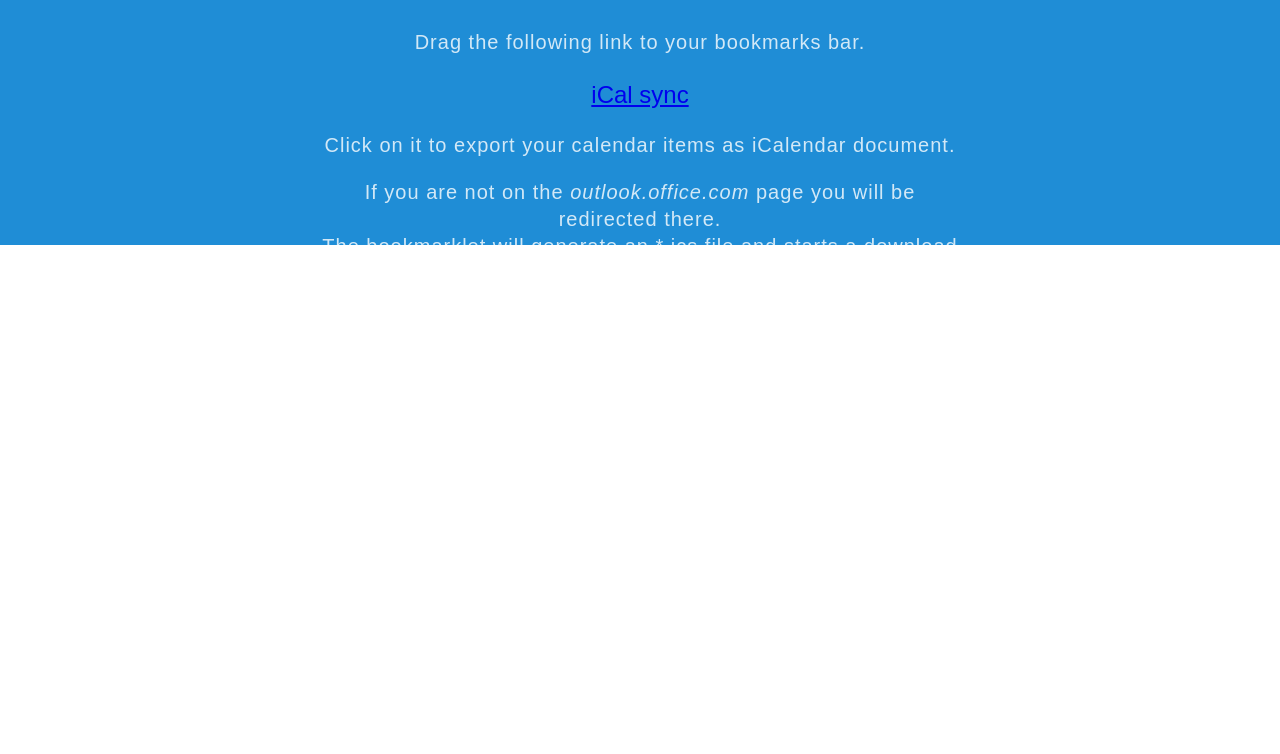
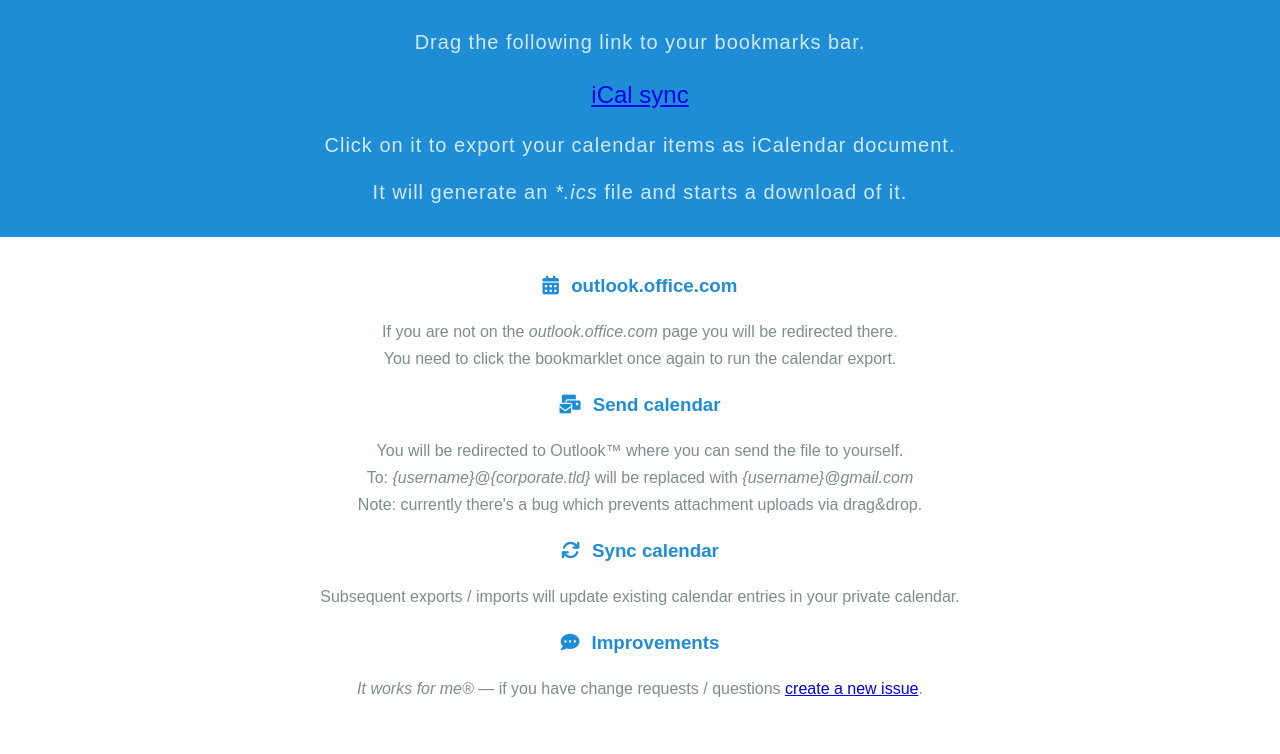
Before and after one commit to evo42/Office365-Outlook-Teams-iCalendar-sync, a website: page docs/index.htm in a window 1280 px wide. Shown: the part 459-1213 px from the top of the page. Before the commit the page ends 800 px from the top, so only its background shows below. Drawn offline with nearby package versions, Linux system fonts and the light colour scheme.

Commit message:
improve docs

```diff
--- a/docs/index.htm
+++ b/docs/index.htm
@@ -9,7 +9,7 @@
         <link rel="stylesheet" href="https://cdn.jsdelivr.net/npm/purecss@3.0.0/build/pure-min.css"
             integrity="sha384-X38yfunGUhNzHpBaEBsWLO+A0HDYOQi8ufWDkZ0k9e0eXz/tH3II7uKZ9msv++Ls" crossorigin="anonymous">
 
-        <link rel="stylesheet" href="https://netdna.bootstrapcdn.com/font-awesome/4.0.3/css/font-awesome.css">
+        <link rel="stylesheet" href="https://cdnjs.cloudflare.com/ajax/libs/font-awesome/6.2.1/css/all.min.css">
         <link rel="stylesheet" href="./style.css">
     </head>
     <body>
@@ -27,7 +27,7 @@
 
         <div class="splash-container">
             <div class="splash">
-                <h1 class="splash-head">Office365™ calendar sync</h1>
+                <h1 class="splash-head">Office365™ calendar&nbsp;sync</h1>
                 <p class="splash-subhead">
                     Drag the following link to your bookmarks bar.
                 </p>
@@ -40,19 +40,42 @@
                     Click on it to export your calendar items as iCalendar document.
                 </p>
                 <p class="splash-subhead">
+                    It will generate an <em>*.ics</em> file and starts a download of it.
+                </p>
+            </div>
+        </div>
+        <div class="content-wrapper">
+            <div class="content is-center">
+                <p>
+                    <h3 class="content-subhead">
+                        <i class="fa-solid fa-calendar-days"></i>
+                        outlook.office.com
+                    </h3>
                     If you are not on the <em>outlook.office.com</em> page you will be redirected there.<br />
-                    The bookmarklet will generate an *.ics file and starts a download of it.
+                    You need to click the bookmarklet once again to run the calendar export.<br />
                 </p>
-                <p class="splash-subhead">
+                <p>
+                    <h3 class="content-subhead">
+                        <i class="fa-solid fa-envelopes-bulk"></i>
+                        Send calendar
+                    </h3>
                     You will be redirected to Outlook™ where you can send the file to yourself.<br />
-                    <em>{username}@{corporate.tld}</em> will be replaced with <em>{username}@gmail.com</em><br />
+                    To: <em>{username}@{corporate.tld}</em> will be replaced with <em>{username}@gmail.com</em><br />
                     Note: currently there's a bug which prevents attachment uploads via drag&amp;drop.<br />
                 </p>
-                <p class="splash-subhead">
-                    Subsequent exports will update existing calendar entries in your private calendar.
+                <p>
+                    <h3 class="content-subhead">
+                        <i class="fa-solid fa-arrows-rotate"></i>
+                        Sync calendar
+                    </h3>
+                    Subsequent exports / imports will update existing calendar entries in your private calendar.
                 </p>
-                <p class="splash-subhead">
-                    <em>It works for me&reg;</em> &mdash; <a href="https://github.com/evo42/Office365-Outlook-Teams-iCalendar-sync/issues">create a new issue</a> if you have change requests / questions.
+                <p>
+                    <h3 class="content-subhead">
+                        <i class="fa-solid fa-comment-dots"></i>
+                        Improvements
+                    </h3>
+                    <em>It works for me&reg;</em> &mdash; if you have change requests / questions <a href="https://github.com/evo42/Office365-Outlook-Teams-iCalendar-sync/issues">create a new issue</a>.
                 </p>
             </div>
         </div>
--- a/docs/style.css
+++ b/docs/style.css
@@ -50,8 +50,6 @@ label {
     text-align: center;
 }
 
-
-
 /*
  * -- PURE FORM STYLES --
  * Style the form inputs and labels
@@ -88,12 +86,10 @@ a.pure-button-primary {
     font-size: 120%;
 }
 
-
 /*
  * -- MENU STYLES --
  * I want to customize how my .pure-menu looks at the top of the page
  */
-
 .home-menu {
     padding: 0.5em;
     text-align: center;
@@ -130,13 +126,11 @@ a.pure-button-primary {
     color: #AECFE5;
 }
 
-
 /*
  * -- SPLASH STYLES --
  * This is the blue top section that appears on the page.
  */
-
-.splash-container {
+ .splash-container {
     background: #1f8dd6;
     z-index: 1;
     overflow: hidden;
@@ -156,7 +150,6 @@ a.pure-button-primary {
     position: absolute;
     top: 100px; left: 0; bottom: 0; right: 0;
     text-align: center;
-    /* text-transform: uppercase; */
 }
 
 /* This is the main heading that appears on the blue section */
@@ -167,7 +160,7 @@ a.pure-button-primary {
     border: 3px solid white;
     padding: 1em 1.6em;
     font-weight: 100;
-    border-radius: 5px;
+    border-radius: 15px;
     line-height: 1em;
 }
 
@@ -191,7 +184,6 @@ a.pure-button-primary {
     min-height: 12%;
     z-index: 2;
     background: white;
-
 }
 
 /* We want to give the content area some more padding */
@@ -240,7 +232,6 @@ a.pure-button-primary {
  * of the mobile styles.
  */
 @media (min-width: 48em) {
-
     /* We increase the body font size */
     body {
         font-size: 16px;
@@ -255,11 +246,6 @@ a.pure-button-primary {
             float: right;
         }
 
-    /* We increase the height of the splash-container */
-/*    .splash-container {
-        height: 500px;
-    }*/
-
     /* We decrease the width of the .splash, since we have more width
     to work with */
     .splash {
@@ -270,7 +256,6 @@ a.pure-button-primary {
     .splash-head {
         font-size: 250%;
     }
-
 
     /* We remove the border-separator assigned to .l-box-lrg */
     .l-box-lrg {
```
